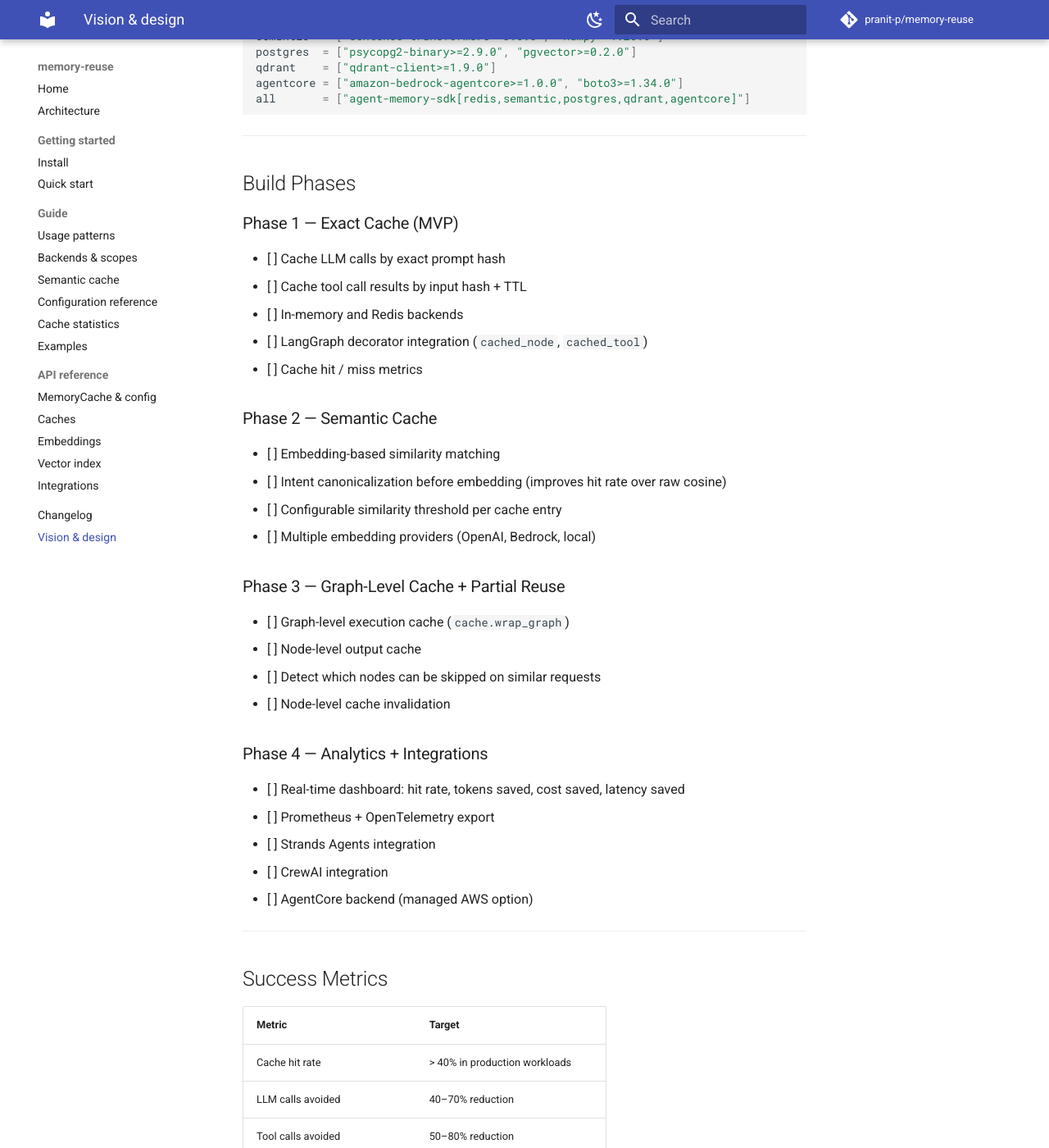
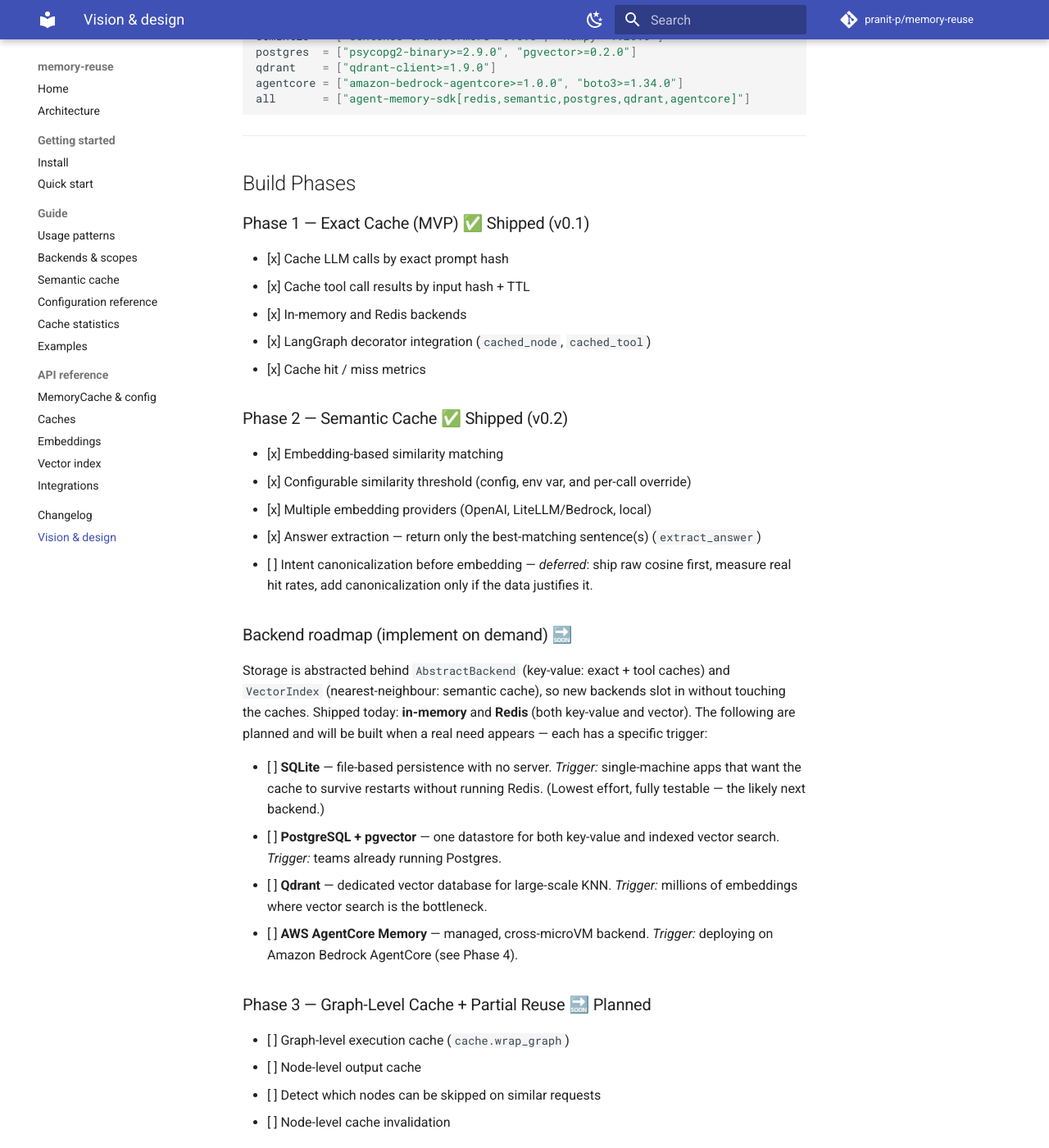
Before and after one commit to pranit-p/memory-reuse, an MkDocs documentation site: the page built from docs/vision.md, in a window 1280 px wide and 1400 px high, scrolled down 14344 px. Shown: the whole window at 82% size. Built offline with MkDocs 1.6.1 and Material for MkDocs 9.7.7, drawn with Linux system fonts in a browser that asks for light colours; comment, search, counter and statistics services are not loaded; some of the changed text lies outside the part shown.

Commit message:
Update visin doc

```diff
--- a/docs/vision.md
+++ b/docs/vision.md
@@ -663,26 +663,45 @@ all       = ["agent-memory-sdk[redis,semantic,postgres,qdrant,agentcore]"]
 
 ## Build Phases
 
-### Phase 1 — Exact Cache (MVP)
-- [ ] Cache LLM calls by exact prompt hash
-- [ ] Cache tool call results by input hash + TTL
-- [ ] In-memory and Redis backends
-- [ ] LangGraph decorator integration (`cached_node`, `cached_tool`)
-- [ ] Cache hit / miss metrics
+### Phase 1 — Exact Cache (MVP) ✅ Shipped (v0.1)
+- [x] Cache LLM calls by exact prompt hash
+- [x] Cache tool call results by input hash + TTL
+- [x] In-memory and Redis backends
+- [x] LangGraph decorator integration (`cached_node`, `cached_tool`)
+- [x] Cache hit / miss metrics
 
-### Phase 2 — Semantic Cache
-- [ ] Embedding-based similarity matching
-- [ ] Intent canonicalization before embedding (improves hit rate over raw cosine)
-- [ ] Configurable similarity threshold per cache entry
-- [ ] Multiple embedding providers (OpenAI, Bedrock, local)
+### Phase 2 — Semantic Cache ✅ Shipped (v0.2)
+- [x] Embedding-based similarity matching
+- [x] Configurable similarity threshold (config, env var, and per-call override)
+- [x] Multiple embedding providers (OpenAI, LiteLLM/Bedrock, local)
+- [x] Answer extraction — return only the best-matching sentence(s) (`extract_answer`)
+- [ ] Intent canonicalization before embedding — *deferred*: ship raw cosine
+  first, measure real hit rates, add canonicalization only if the data justifies it.
 
-### Phase 3 — Graph-Level Cache + Partial Reuse
+### Backend roadmap (implement on demand) 🔜
+Storage is abstracted behind `AbstractBackend` (key-value: exact + tool caches)
+and `VectorIndex` (nearest-neighbour: semantic cache), so new backends slot in
+without touching the caches. Shipped today: **in-memory** and **Redis** (both
+key-value and vector). The following are planned and will be built when a real
+need appears — each has a specific trigger:
+
+- [ ] **SQLite** — file-based persistence with no server. *Trigger:* single-machine
+  apps that want the cache to survive restarts without running Redis. (Lowest
+  effort, fully testable — the likely next backend.)
+- [ ] **PostgreSQL + pgvector** — one datastore for both key-value and indexed
+  vector search. *Trigger:* teams already running Postgres.
+- [ ] **Qdrant** — dedicated vector database for large-scale KNN. *Trigger:*
+  millions of embeddings where vector search is the bottleneck.
+- [ ] **AWS AgentCore Memory** — managed, cross-microVM backend. *Trigger:*
+  deploying on Amazon Bedrock AgentCore (see Phase 4).
+
+### Phase 3 — Graph-Level Cache + Partial Reuse 🔜 Planned
 - [ ] Graph-level execution cache (`cache.wrap_graph`)
 - [ ] Node-level output cache
 - [ ] Detect which nodes can be skipped on similar requests
 - [ ] Node-level cache invalidation
 
-### Phase 4 — Analytics + Integrations
+### Phase 4 — Analytics + Integrations 🔜 Planned
 - [ ] Real-time dashboard: hit rate, tokens saved, cost saved, latency saved
 - [ ] Prometheus + OpenTelemetry export
 - [ ] Strands Agents integration
```
